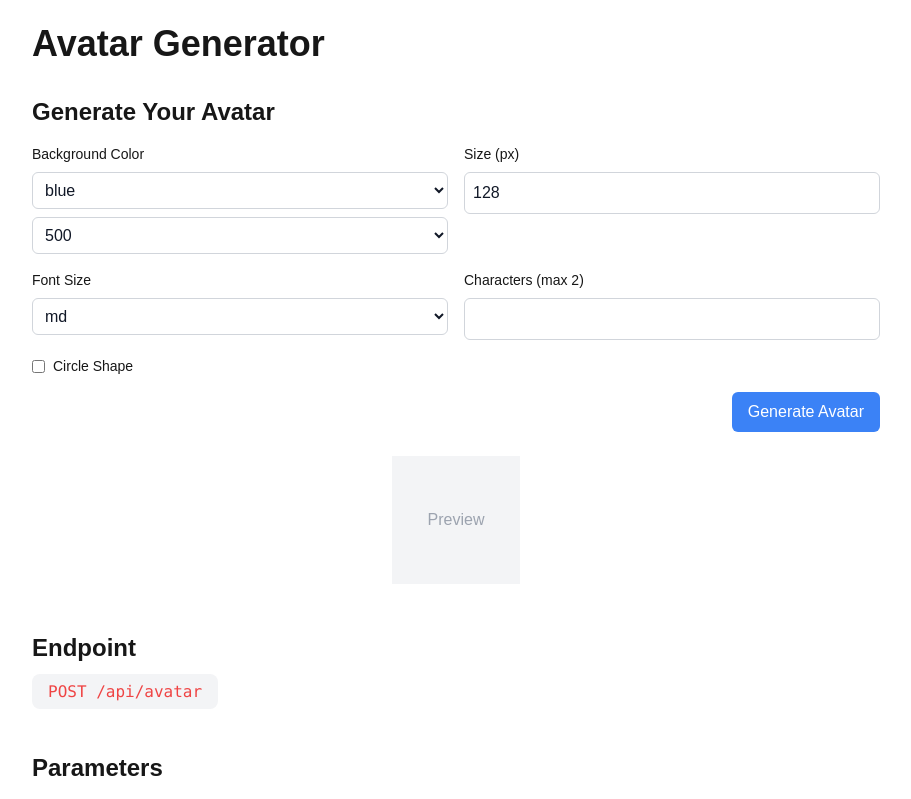
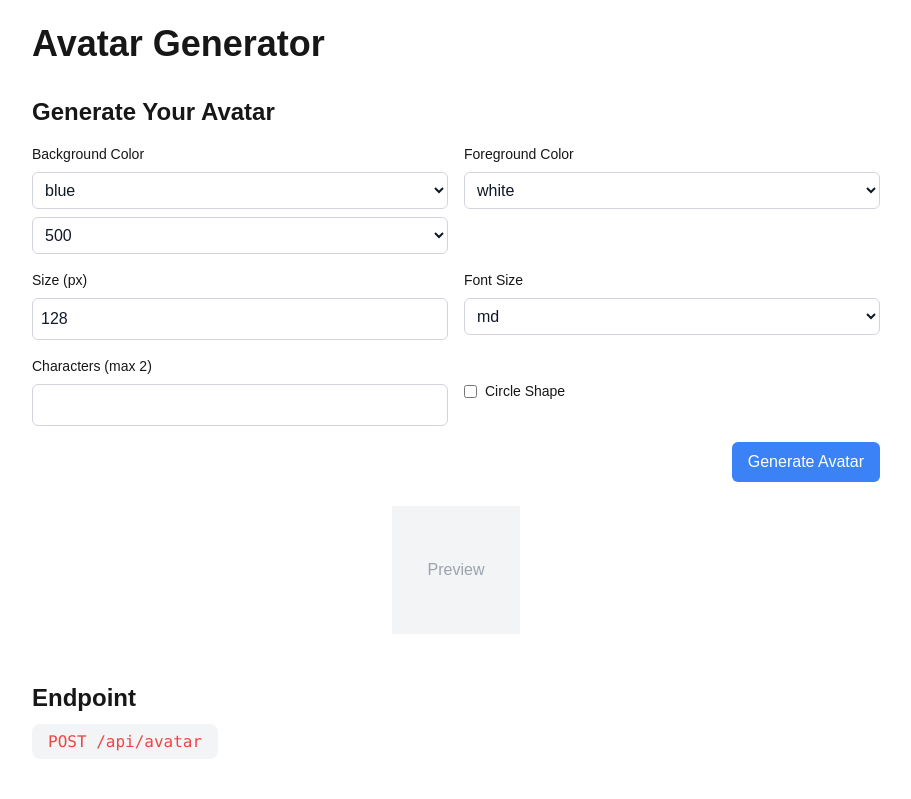
Before and after one commit to bpluhar/img-gen, a Next.js app: page / in a window 1280 px wide. Shown: the top 799 px of the page, without its empty margins (184-1095 px from the left). Built offline with nearby package versions, Linux system fonts and the light colour scheme.

Commit message:
Added Foreground Color Dropdown and Selection to Homepage

```diff
--- a/app/components/avatar/avatar-form.tsx
+++ b/app/components/avatar/avatar-form.tsx
@@ -86,6 +86,10 @@ export default function AvatarForm() {
       ? `${formState.bgColor}-${formState.bgShade}`
       : formState.bgColor;
 
+    const fgColorFull = formState.fgShade
+      ? `${formState.fgColor}-${formState.fgShade}`
+      : formState.fgColor;
+
     // Validation logic from route.ts (lines 50-55)
     if (!validateColorNumber(bgColorFull)) {
       setError("Color number must be divisible by 50");
@@ -94,7 +98,7 @@ export default function AvatarForm() {
 
     const formData = new FormData();
     formData.append("bg-color", bgColorFull);
-    formData.append("fg-color", formState.fgColor);
+    formData.append("fg-color", fgColorFull);
     formData.append("img-size", formState.imgSize);
     formData.append("font-size", formState.fontSize);
     formData.append("chars", formState.chars);
@@ -163,6 +167,40 @@ export default function AvatarForm() {
                 bg-white dark:bg-gray-800 text-gray-900 dark:text-gray-100"
               >
                 {[50, 100, 200, 300, 400, 500, 600, 700, 800, 900].map(
+                  (shade) => <option key={shade} value={shade}>{shade}</option>,
+                )}
+              </select>
+            )}
+          </div>
+
+          {/* Foreground Color */}
+          <div className="space-y-2">
+            <label className="block text-sm font-medium dark:text-gray-200">
+              Foreground Color
+            </label>
+            <select
+              value={formState.fgColor}
+              onChange={(e) =>
+                setFormState((prev) => ({ ...prev, fgColor: e.target.value }))}
+              className="w-full rounded-md border border-gray-300 dark:border-gray-600 p-2
+              bg-white dark:bg-gray-800 text-gray-900 dark:text-gray-100"
+            >
+              {Array.from(VALID_COLORS).map((color) => (
+                <option key={color} value={color}>{color}</option>
+              ))}
+            </select>
+            {!["black", "white"].includes(formState.fgColor) && (
+              <select
+                value={formState.fgShade}
+                onChange={(e) =>
+                  setFormState((prev) => ({
+                    ...prev,
+                    fgShade: e.target.value,
+                  }))}
+                className="w-full rounded-md border border-gray-300 dark:border-gray-600 p-2
+                bg-white dark:bg-gray-800 text-gray-900 dark:text-gray-100"
+              >
+                {[50, 100, 200, 300, 400, 500, 600, 700, 800, 900, 950].map(
                   (shade) => <option key={shade} value={shade}>{shade}</option>,
                 )}
               </select>
```
